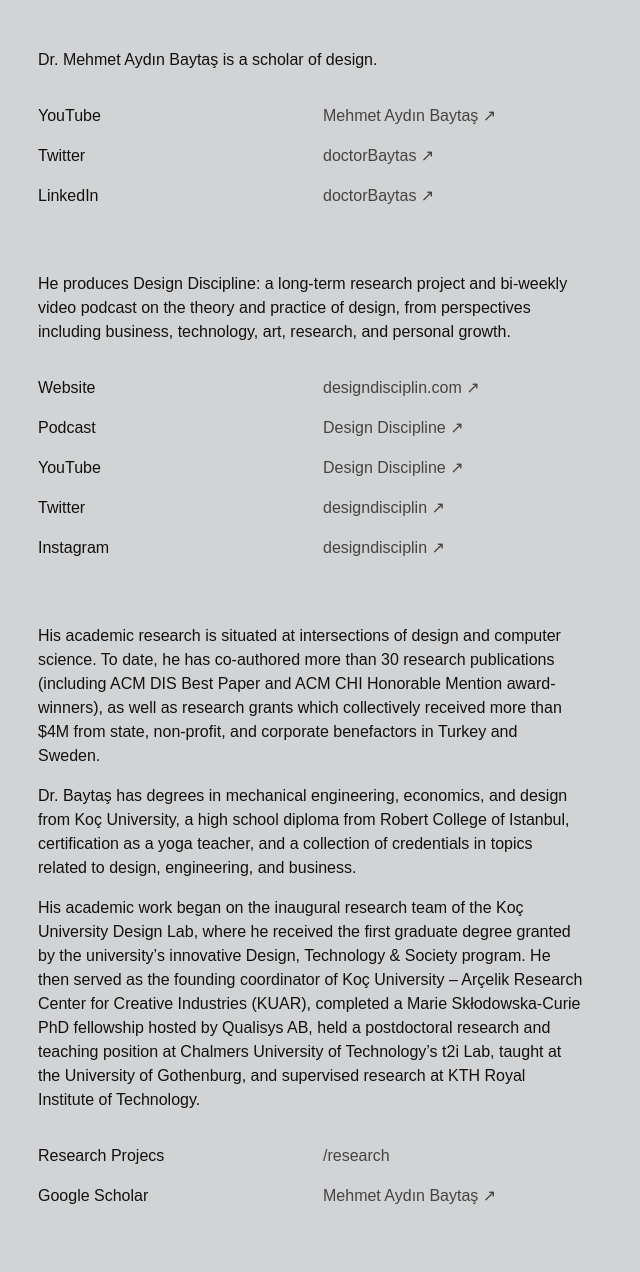
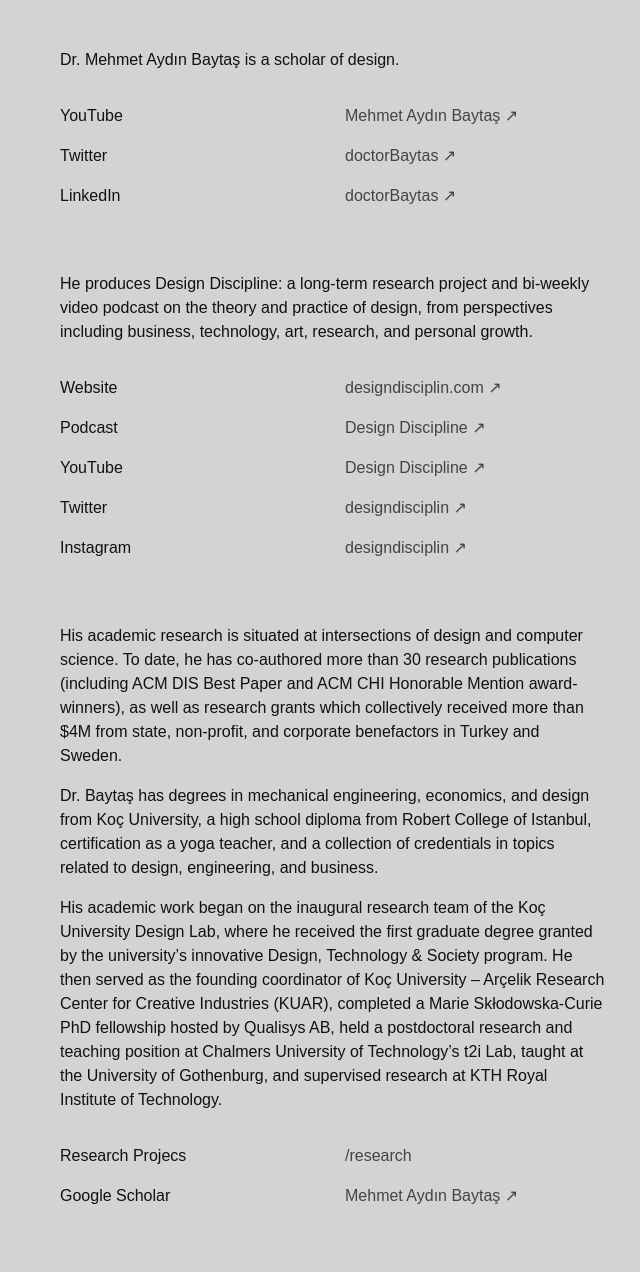
Before and after one commit to l77l77/mbaytas.github.io, a Jekyll site: the page built from README.md, in a window 1280 px wide. Shown: the whole page, without its empty margins (22-662 px from the left). Built offline with Jekyll 4.4.1, drawn with Linux system fonts in a browser that asks for light colours; some web fonts are replaced; our own code applies the rules of GitHub Pages for plain Markdown files; comment, search, counter and statistics services are not loaded.

Commit message:
Update default.html

```diff
--- a/_layouts/default.html
+++ b/_layouts/default.html
@@ -43,7 +43,7 @@
 
   </head>
   <body>
-    <div class="container markdown-body m-5">
+    <div class="container markdown-body my-5 mx-auto">
 
       {{ content }}
 
```
